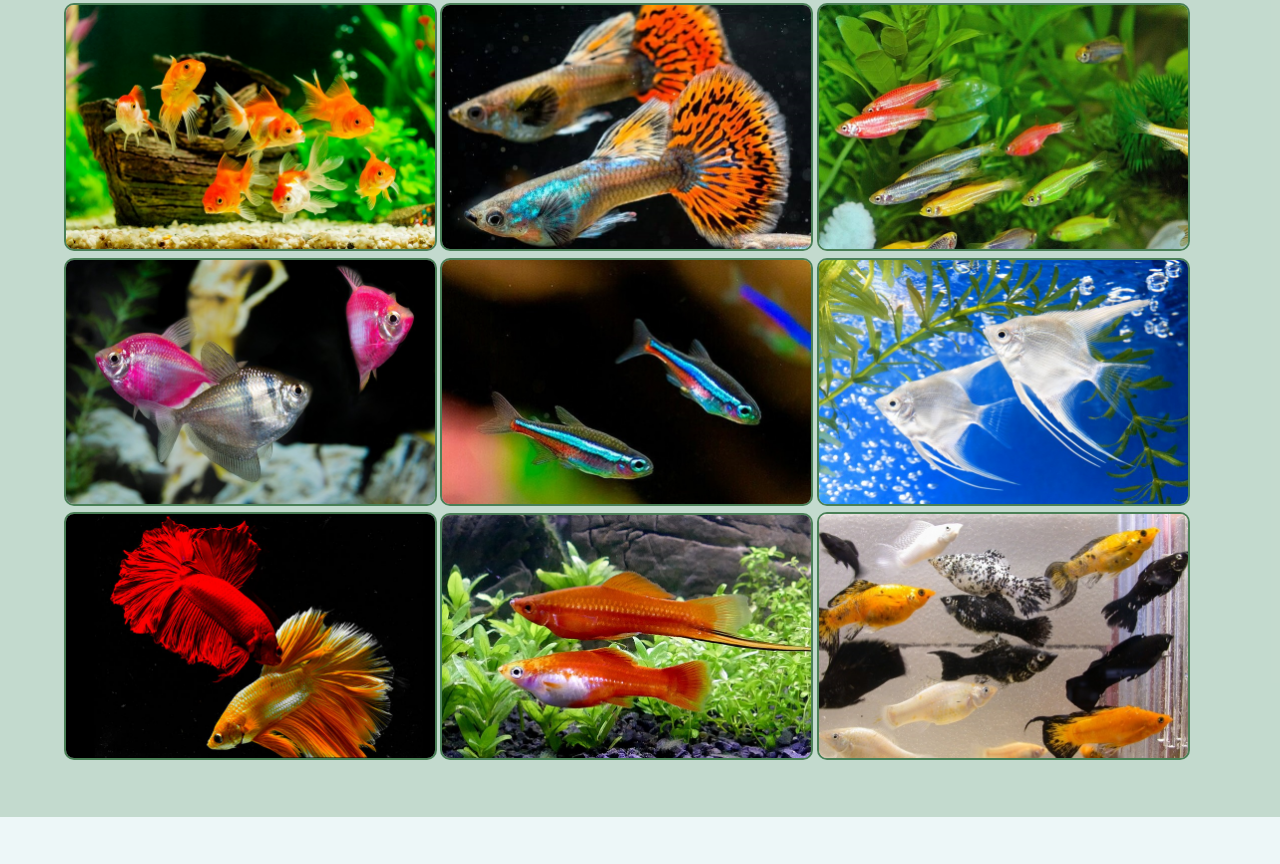
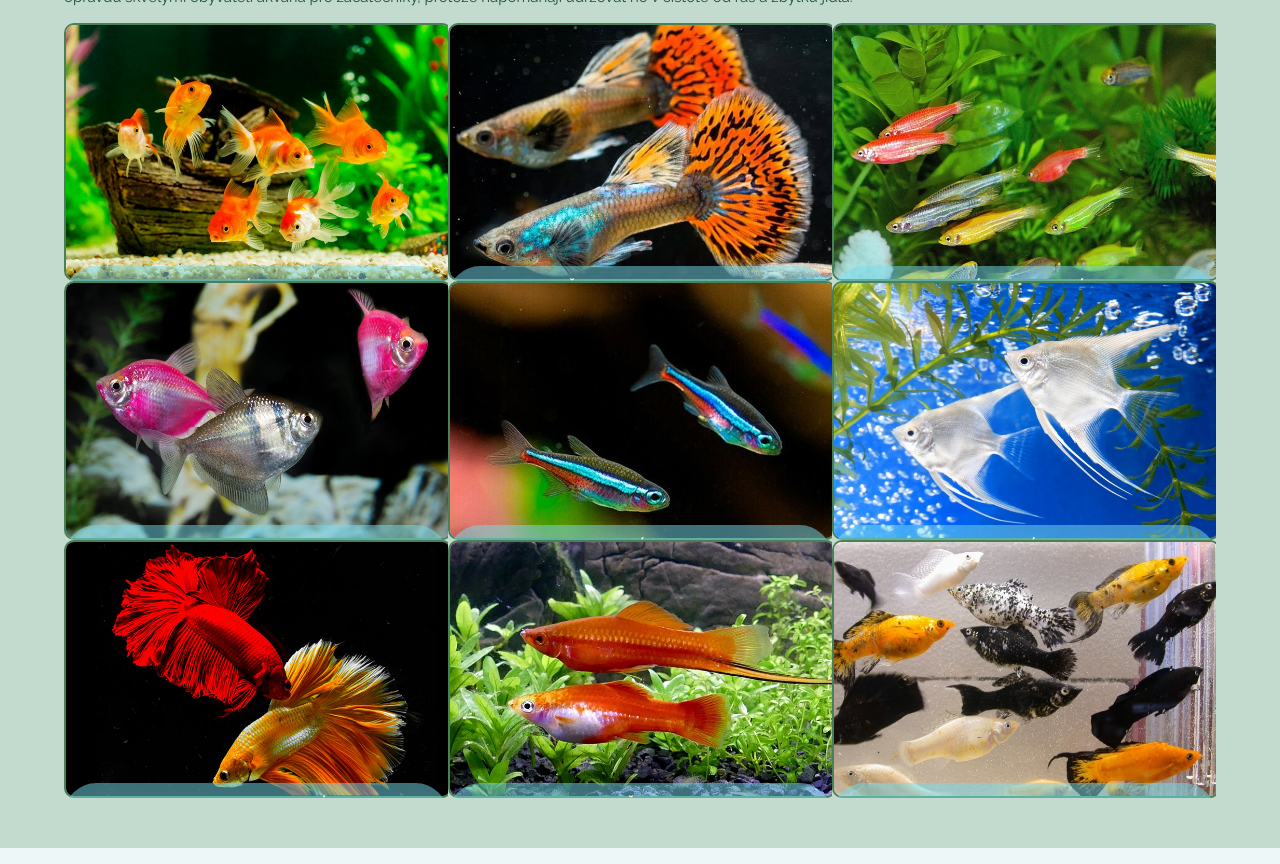
Before and after one commit to IrynaKakalets/Projekt, a plain HTML site: page index.html in a window 1280 px wide. Shown: the part 1858-2722 px from the top of the page. Drawn offline with nearby package versions, Linux system fonts and the light colour scheme; a web font is replaced by a local one.

Commit message:
uprava sekce katalog ryb

```diff
--- a/index.html
+++ b/index.html
@@ -12,7 +12,7 @@
     />
 
     <link rel="stylesheet" href="style.css" />
-    <script type="module" src="index.js"></script>
+
   </head>
   <body>
     <!-- Hlavička stránky -->
@@ -122,16 +122,86 @@
         druhy jsou tedy opravdu skvělými obyvateli akvária pro začátečníky,
         protože napomáhají udržovat ho v čistotě od řas a zbytků jídla.
       </p>
+                  <!-- sekce Fotogalerie -->
 
-      <img src="obrazky/1zoloti-rybki.jpg" alt="Ryby 1" />
-      <img src="obrazky/2hupiki.jpg" alt="Ryby 2" />
-      <img src="obrazky/3daniki.jpg" alt="Ryby 3" />
-      <img src="obrazky/4ternetsii.jpg" alt="Ryby 4" />
-      <img src="obrazky/5neon.jpg" alt="Ryby 5" />
-      <img src="obrazky/6skaljarija-bila.jpg" alt="Ryby 6" />
-      <img src="obrazky/7pivnyk.jpg" alt="Ryby 7" />
-      <img src="obrazky/8mecenosci.jpg" alt="Ryby 8" />
-      <img src="obrazky/9molineziki.jpg" alt="Ryby 9" />
+                  <div class="galerie">
+
+                    <div class="foto">
+                        <img src="obrazky/1zoloti-rybki.jpg" alt="Zlata rybka">
+                        <p class="popisek">
+                          ZLATÉ RYBKY<br>
+                          <span class="popisek-copy">VÍCE O NICH - <a href="zlatarybka.html">ZDE</a></span>
+                        </p>
+                    </div>
+
+                    <div class="foto">
+                        <img src="obrazky/2hupiki.jpg" alt="Živorodky">
+                        <p class="popisek">
+                          ŽIVORODKY (Gupka)<br>
+                          <span class="popisek-copy">VÍCE O NICH - <a href="gupi.html">ZDE</a></span>
+                        </p>
+                    </div>
+
+                    <div class="foto">
+                        <img src="obrazky/3daniki.jpg" alt="Danio">
+                        <p class="popisek">
+                            DÁNIO PRUHOVÉ<br>
+                            <span class="popisek-copy">VÍCE O NICH - <a href="danio.html">ZDE</a></span>
+                        </p>
+                    </div>
+
+                    <div class="foto">
+                        <img src="obrazky/4ternetsii.jpg" alt="Tetra glofish">
+                        <p class="popisek">
+                          TETRA GLOFISH<br>
+                          <span class="popisek-copy">VÍCE O NICH - <a href="glofis.html">ZDE</a></span>
+                        </p>
+                    </div>
+
+                    <div class="foto">
+                        <img src="obrazky/5neon.jpg" alt="Tetra neonová">
+                        <p class="popisek">
+                          NEONKA OBECNÁ (Tetra neonová)<br>
+                          <span class="popisek-copy">VÍCE O NICH - <a href="neon.html">ZDE</a></span>
+                        </p>
+                    </div>
+
+                    <div class="foto">
+                        <img src="obrazky/6skaljarija-bila.jpg" alt="Skalára">
+                        <p class="popisek">
+                          SKALÁRA<br>
+                          <span class="popisek-copy">VÍCE O NICH - <a href="skalara.html">ZDE</a></span>
+                        </p>
+                    </div>
+
+                    <div class="foto">
+                        <img src="obrazky/7pivnyk.jpg" alt="Bojovnice pestrá">
+                        <p class="popisek">
+                          BOJOVNICE PESTRÁ<br>
+                          <span class="popisek-copy">VÍCE O NICH - <a href="pivnyk.html">ZDE</a></span>
+                        </p>
+                    </div>
+
+                    <div class="foto">
+                        <img src="obrazky/8mecenosci.jpg" alt="Mečovky">
+                        <p class="popisek">
+                          MEČOVKY<br>
+                          <span class="popisek-copy">VÍCE O NICH - <a href="mecovky.html">ZDE</a></span>
+                        </p>
+                    </div>
+
+                    <div class="foto posledni">
+                        <img src="obrazky/9molineziki.jpg" alt="Black molly">
+                        <p class="popisek">
+                          BLACK MOLLY<br>
+                          <span class="popisek-copy">VÍCE O NICH - <a href="molinezii.html">ZDE</a></span>
+                        </p>
+                    </div>
+
+                </div>
+
+                <!-- konec .galerie -->
+
     </section>
 
     <!-- Sekce Lorem -->
@@ -177,7 +247,6 @@
 
       <a href="https://www.linkedin.com/in/iryna-kakalets"><img src="obrazky/linkedin.png" alt="Linkedin" class="tech-logo"></a>
       <a href="https://github.com/IrynaKakalets"> <img src="obrazky/github.png" alt="Github" class="tech-logo"></a>
-      <a href="https://www.facebook.com/profile.php?id=100000019310176"> <img src="obrazky/facebook.png" alt="Facebook" class="tech-logo"></a>
 
       <p>
         E-mail:
@@ -186,34 +255,14 @@
         Mobil: +420 778 583 618
       </p>
     </section>
-
+ <a class="iptotop" href="#"><span></span></a>
     <!-- Patička stránky -->
     <footer class="paticka">
       <p>© 2024, Czechitas, Digitální akademie: Web</p>
     </footer>
 
     <!-- Кнопка вверх -->
-    <style>
-      .iptotop {
-        position: fixed;
-        right: 20px;
-        bottom: 20px;
-        width: 48px;
-        height: 48px;
-        display: block;
-        background: url(https://blogger.googleusercontent.com/img/b/R29vZ2xl/AVvXsEh9aZpZ4JkaQMkk_JfygU39wgOLmTbn_TCLFIqSMbit1BRAvxMo9L6vi6nLsdZlNlocX4CTg5WMVENm3nG9RKnvsQ1fpFvolDB3KHHwEym1a5-qzd3yxjT-cEA2_rOrYd0f8xiniyrjrl_n/s1600/top.png)
-          0 0 no-repeat;
-        z-index: 99999999;
-        transition: all 0.7s ease-in-out;
-      }
-      .iptotop:hover {
-        background: url(https://blogger.googleusercontent.com/img/b/R29vZ2xl/AVvXsEhIbSktbqiSDmuCmauQrYPFCgCMOrkaSz0B14T7XLO3fwDpU6oAA_GTcIFMgO5W70DaY9xGL-daSnoUljonyGzm1P01mnZYQwG7W36FH9seTJspQyMqXngXuiL2jsaIWLoFy-ASymHPrD0n/s1600/top_hov.png)
-          0 0 no-repeat;
-      }
-      .iptotop.hidden {
-        bottom: -100px;
-      }
-    </style>
-    <a class="iptotop" href="#"><span></span></a>
+
+    <script type="module" src="index.js"></script>
   </body>
 </html>
--- a/style.css
+++ b/style.css
@@ -5,6 +5,7 @@ body {
     font-size: 15px;
     line-height: 1.5;
     margin: 0;
+
 }
 
 h1,
@@ -96,7 +97,7 @@ section {
 
 
 .hlavicka {
-    padding: 240px 50px;
+    padding: 250px 50px;
     background-image: url(obrazky/hlavicka.jpg);
     background-repeat: no-repeat;
     background-position: center;
@@ -135,5 +136,104 @@ section {
 .tech-logo {
     width: 3em;
     height: 3em;
-    margin-left: 100px;
+    margin-left: 50px;
 }
+
+/* Кнопка вверх */
+
+.iptotop {
+    position: fixed;
+    right: 20px;
+    bottom: 20px;
+    width: 48px;
+    height: 48px;
+    display: block;
+    background: url(obrazky/top.png) 0 0 no-repeat;
+    z-index: 99999999;
+    transition: all 0.7s ease-in-out;
+}
+
+.iptotop:hover {
+    background: url(obrazky/top_hov.png) 0 0 no-repeat;
+}
+
+.iptotop.hidden {
+    bottom: -100px;
+
+}
+
+/* FOTOGALERIE */
+
+.fotogalerie {
+    margin-left: 20px;
+    margin-top: 40px;
+
+}
+.foto img {
+    width: 100%;
+    border: 2px solid #4a8057;
+}
+.foto .popisek {
+    font-family: 'Raleway', serif;
+    font-weight: 700;
+    line-height: 1.3;
+    font-size: 12px;
+    padding: 4px 0 18px 0;
+    border-radius: 50px;
+
+}
+.foto .popisek-copy {
+    font-weight: 500;
+}
+@media screen and (min-width: 600px) {
+    .galerie {
+        display: flex;
+        flex-wrap: wrap;
+    }
+    .foto {
+        flex: 1 1 50%;
+        position: relative;
+        overflow: hidden;
+    }
+    .foto.posledni {
+        flex: 0 0 50%;
+    }
+    .foto .popisek {
+        position: absolute;
+        text-align: center;
+        bottom: 0;
+        left: 0;
+        width: 100%;
+        color: rgb(250, 254, 253);
+        font-size: 15px;
+        line-height: 1.5;
+        padding: 10px 0;
+        background: rgba(120, 222, 240, 0.5);
+        transform: translateY(100%);
+        transition: transform .4s;
+    }
+    .foto:hover .popisek {
+        transform: translateY(0);
+    }
+    .popisek-copy a{
+        color: rgb(250, 254, 253);
+        font-weight: 700;
+    }
+    .foto img {
+        width: 100%;
+        display: block;
+        transition: transform .4s;
+    }
+    .foto:hover img {
+        transform: scale(1.2);
+    }
+}
+@media screen and (min-width: 1000px) {
+    .fotogalerie {
+        display: block;
+    }
+    .foto,
+    .foto.posledni {
+        flex: 1 1 33.33333333%;
+    }
+}
--- /dev/null
+++ b/style1.css
@@ -0,0 +1,57 @@
+body {
+  color: #1e5131;
+  background-color: #edf7f8;
+  font-family: 'Raleway', sans-serif;
+  font-size: 15px;
+  line-height: 1.5;
+  margin: 0;
+
+}
+
+h1,
+h2,
+h3,
+a {
+    color: #1e5131;
+}
+
+h1,
+h2,
+h3 {
+    font-family: 'Playfair Display', serif;
+    font-style: italic;
+}
+
+h1 {
+    font-size: 100px;
+    text-align: center;
+    color: rgb(13, 78, 74);
+    margin: 0;
+    text-shadow: 0 3px 10px rgba(0, 0, 0, 0.7);
+}
+
+
+
+
+
+.buttons {
+  display: flex;
+  flex-direction: column;
+  flex-basis: 50%;
+  justify-content: flex-end;
+  gap: 10px;
+  float: right;
+  margin: 20px;
+}
+.button-home {
+  width: 50px;
+  height: 50px;
+  background-color: #8be4cf;
+  border: none;
+  border-radius: 3px;
+  box-shadow: 2px 2px 3px #02484b;
+}
+
+.button-home:hover {
+  background-color: #1cbb96;
+}
```
Also changed, not shown: danio.html (added, +11 -0 lines), glofis.html (added, +11 -0 lines), gupi.html (added, +11 -0 lines), mecovky.html (added, +11 -0 lines), molinezii.html (added, +11 -0 lines), neon.html (added, +11 -0 lines), pivnyk.html (added, +11 -0 lines), skalara.html (added, +11 -0 lines), zlatarybka.html (added, +45 -0 lines), obrazky/747278.jpg (added), obrazky/home.svg (added), obrazky/kontakt.jpg, obrazky/top.png (added), obrazky/top_hov.png (added), 1 more files.
